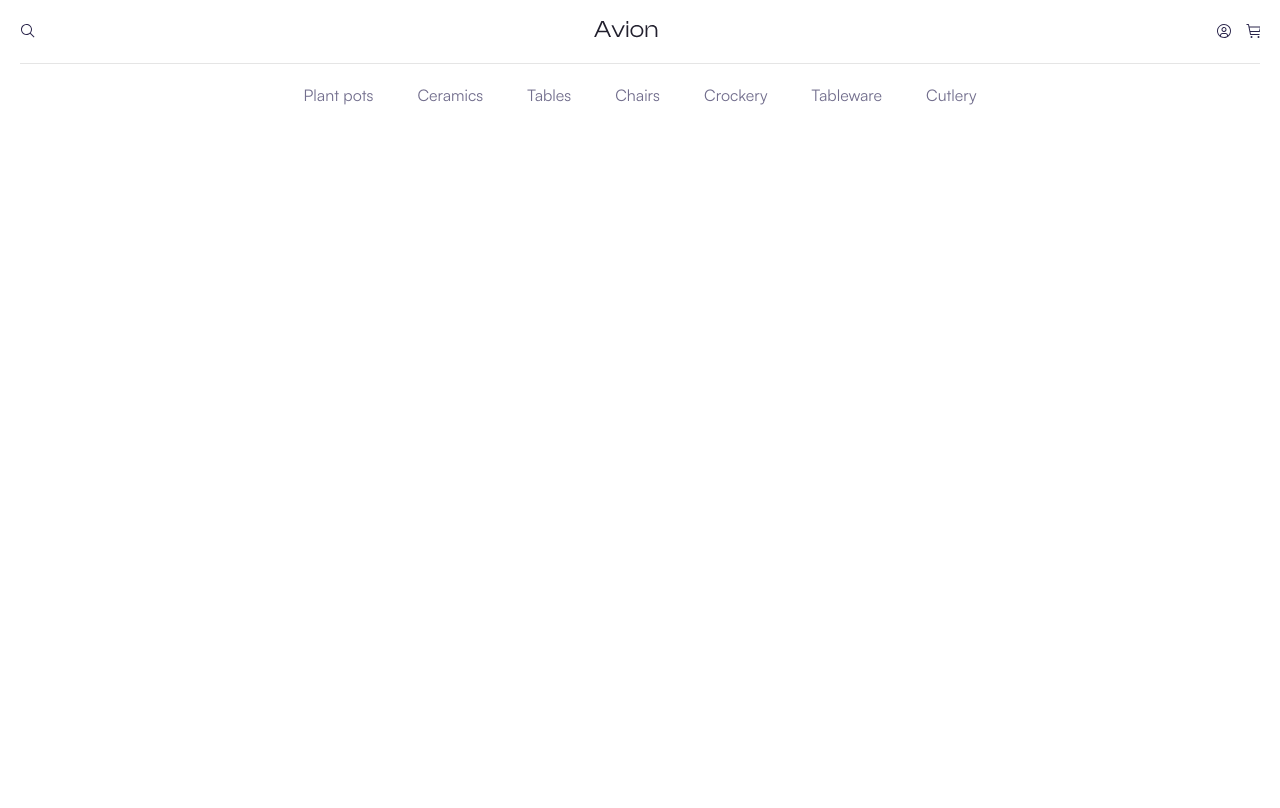
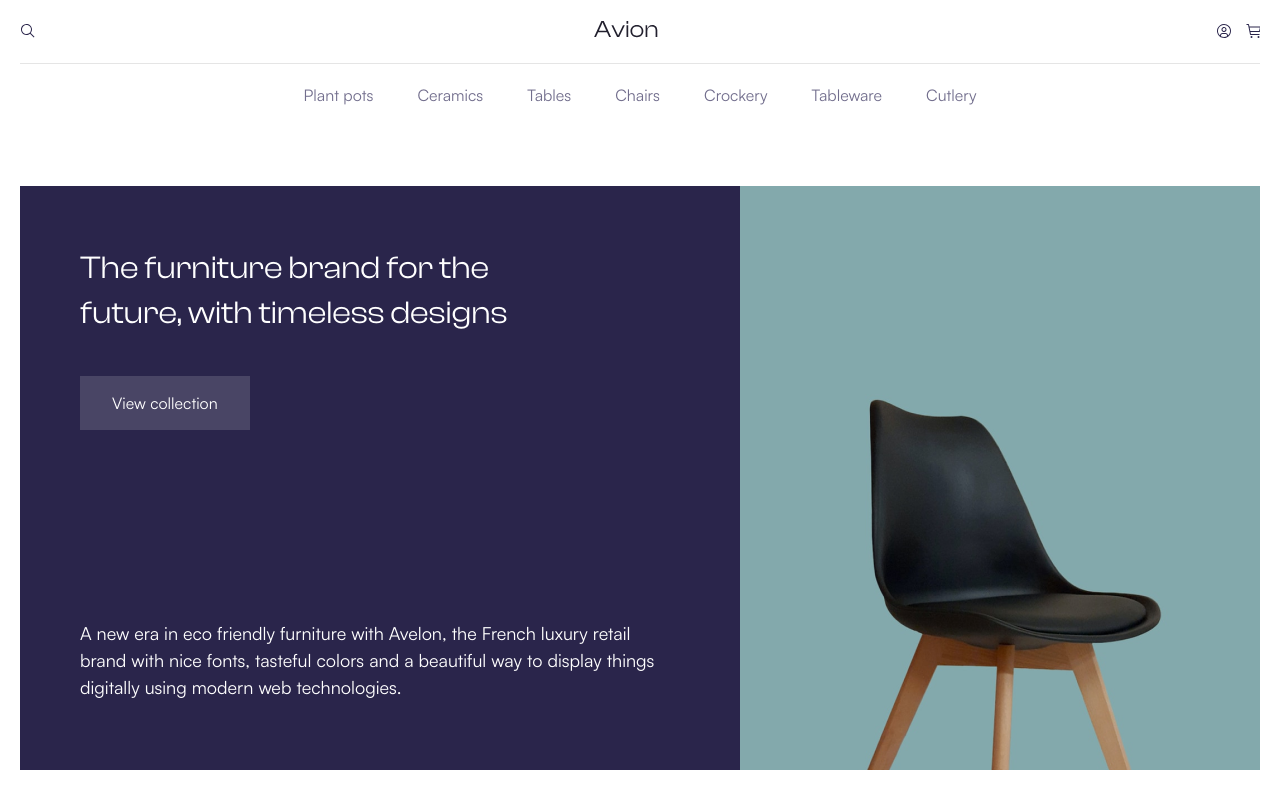
Before and after one commit to ViktorovVik/shop_avion, a website: page index.html in a window 1280 px wide. Drawn offline with nearby package versions, Linux system fonts and the light colour scheme; files that its build step writes are made by us from their sources.

Commit message:
hero section implementation

```diff
--- a/index.html
+++ b/index.html
@@ -10,7 +10,7 @@
     <title>Avion</title>
   </head>
   <body>
-    <header class="header" aria-label="header section">
+    <header class="header none1" aria-label="header section">
       <div class="container header__container">
         <div class="header__top">
           <div class="header__toggle">
@@ -73,5 +73,23 @@
         </div>
       </div>
     </header>
+    <main class="main" aria-label="main content">
+      <section class="hero" aria-label="hero section">
+        <div class="container">
+          <div class="hero__content">
+            <div class="hero__content-desc desc">
+              <h2 class="desc__title">The furniture brand for the future, with timeless designs</h2>
+              <div class="desc__view">
+                <a target="_blank" class="btn-view btn">View collection</a>
+                <p class="desc__text">A new era in eco friendly furniture with Avelon, the French luxury retail brand
+                  with nice fonts, tasteful colors and a beautiful way to display things digitally
+                  using modern web technologies.</p>
+              </div>
+            </div>
+            <img src="./assets/webp/right-image.webp" alt="The Dandy chair" class="hero__image">
+          </div>
+        </div>
+      </section>
+    </main>
   </body>
 </html>
--- a/styles/_basic.scss
+++ b/styles/_basic.scss
@@ -49,3 +49,7 @@ button {
    max-width: 64px;
    width: 100%;
 }
+
+.none {
+   display: none;
+}
--- /dev/null
+++ b/styles/_btn.scss
@@ -0,0 +1,17 @@
+@use 'vars' as v;
+
+.btn-view {
+   padding: 16px 32px;
+   background: rgba(249, 249, 249, 0.15);
+   transition: .3s ease-in;
+
+   &:hover {
+      opacity: .8;
+   }
+}
+.btn {
+   @media (max-width: v.$media_lg) {
+      width: 100%;
+      text-align: center;
+   }
+}
--- a/styles/_header.scss
+++ b/styles/_header.scss
@@ -2,7 +2,7 @@
 
 
 .header {
-   padding: 20px 0 80px 0;
+   padding: 20px 0 60px 0;
 
    &__container {
       max-width: 1400px;
--- /dev/null
+++ b/styles/_hero.scss
@@ -0,0 +1,67 @@
+@use 'vars' as v;
+
+.hero {
+   padding: 20px 0 120px 0;
+}
+
+.hero__content {
+   display: flex;
+}
+.hero__content-desc {
+   background-color: v.$dark-primary;
+   color: v.$white;
+}
+.desc {
+   padding: 60px;
+
+   @media (max-width: v.$media_xl) {
+      padding: 40px 24px 40px 24px;
+   }
+
+   @media (max-width: v.$media_lg) {
+      width: 100%;
+
+   }
+}
+.desc__title {
+   font-family: 'ClashDisplay', sans-serif;
+   font-weight: 400;
+   font-size: 32px;
+   line-height: 140%;
+   max-width: 513px;
+   margin: 0 0 40px 0;
+}
+
+.desc__view {
+   display: flex;
+   flex-direction: column;
+   align-items: flex-start;
+   row-gap: 190px;
+
+   @media (max-width: v.$media_xl) {
+      row-gap: 170px;
+   }
+
+   @media (max-width: v.$media_lg) {
+      flex-direction: column-reverse;
+      row-gap: 32px;
+   }
+}
+
+.desc__text {
+   font-weight: 400;
+   font-size: 18px;
+   line-height: 150%;
+   max-width: 639px;
+}
+
+
+.hero__image {
+   max-width: 520px;
+   width: 100%;
+   object-fit: contain;
+
+   @media (max-width: v.$media_lg) {
+     display: none;
+   }
+}
--- a/styles/_importer.scss
+++ b/styles/_importer.scss
@@ -1,4 +1,6 @@
 @forward 'basic';
 @forward 'mob-menu';
 @forward 'fonts';
+@forward 'btn';
 @forward 'header';
+@forward 'hero';
```
